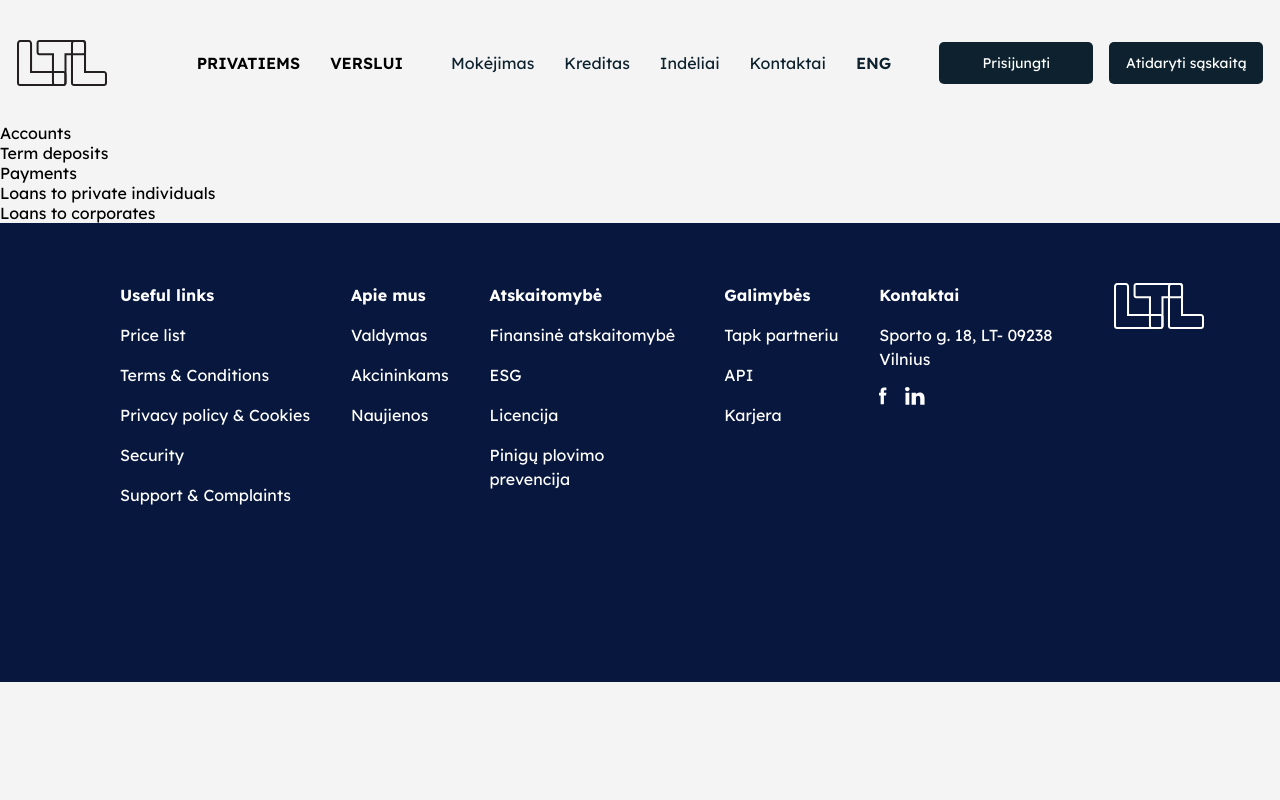
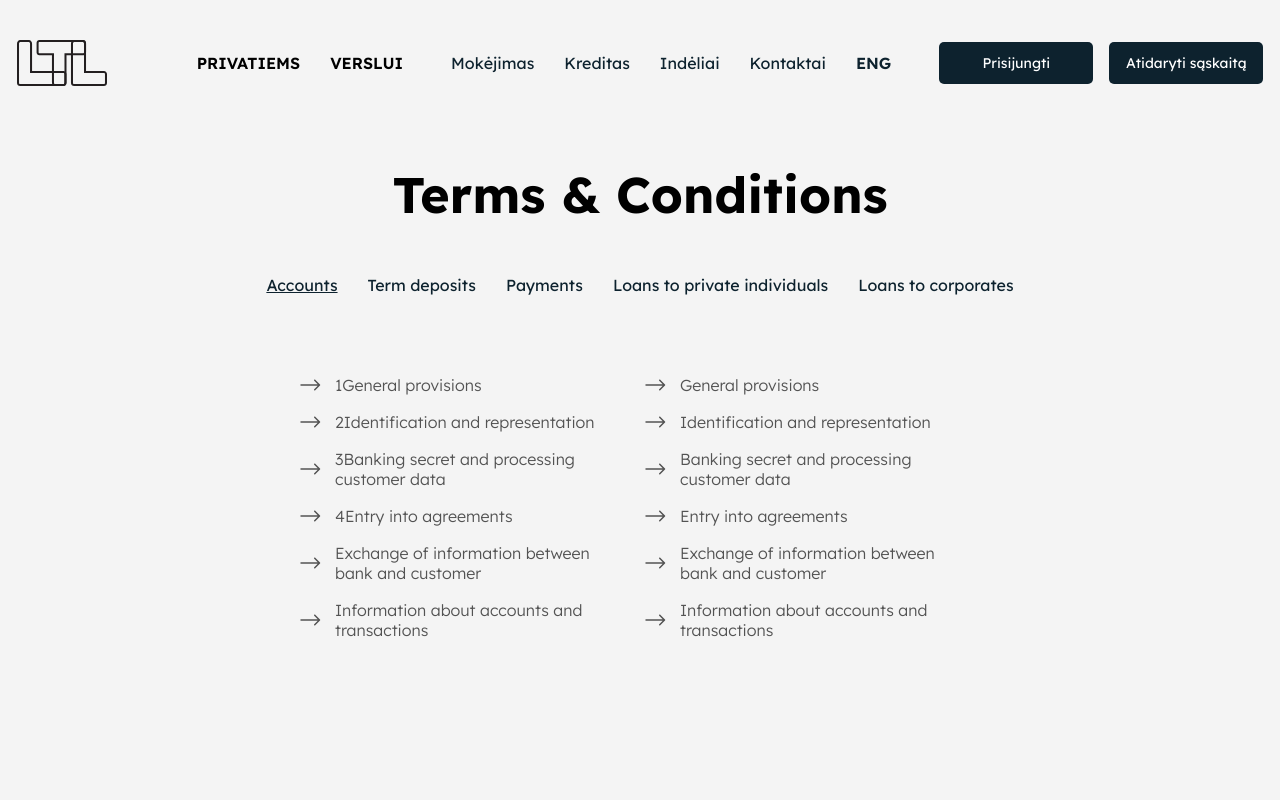
Before and after one commit to pinenetcoder/ltllanding, a Next.js app: page /terms-and-conditions in a window 1280 px wide. Shown: the top 800 px of the page. Built offline with nearby package versions, Linux system fonts and the light colour scheme.

Commit message:
LLP-21-TnC Page

```diff
--- a/src/pages/api/data/tnclinks.js
+++ b/src/pages/api/data/tnclinks.js
@@ -5,19 +5,19 @@ export const links = [
       uid: 0,
       links: [
          {
-            linkName: "General provisions",
+            linkName: "1General provisions",
             linkUrl: "https://www.handbook.fca.org.uk/handbook/GEN.pdf",
          },
          {
-            linkName: "Identification and representation",
+            linkName: "2Identification and representation",
             linkUrl: "https://www.handbook.fca.org.uk/handbook/GEN.pdf",
          },
          {
-            linkName: "Banking secret and processing customer data",
+            linkName: "3Banking secret and processing customer data",
             linkUrl: "https://www.handbook.fca.org.uk/handbook/GEN.pdf",
          },
          {
-            linkName: "Entry into agreements",
+            linkName: "4Entry into agreements",
             linkUrl: "https://www.handbook.fca.org.uk/handbook/GEN.pdf",
          },
          {
@@ -60,7 +60,7 @@ export const links = [
       uid: 1,
       links: [
          {
-            linkName: "General provisions",
+            linkName: "2General provisions",
             linkUrl: "https://www.handbook.fca.org.uk/handbook/GEN.pdf",
          },
          {
@@ -115,7 +115,7 @@ export const links = [
       uid: 2,
       links: [
          {
-            linkName: "General provisions",
+            linkName: "3General provisions",
             linkUrl: "https://www.handbook.fca.org.uk/handbook/GEN.pdf",
          },
          {
@@ -170,7 +170,7 @@ export const links = [
       uid: 3,
       links: [
          {
-            linkName: "General provisions",
+            linkName: "4General provisions",
             linkUrl: "https://www.handbook.fca.org.uk/handbook/GEN.pdf",
          },
          {
@@ -225,7 +225,7 @@ export const links = [
       uid: 4,
       links: [
          {
-            linkName: "General provisions",
+            linkName: "5General provisions",
             linkUrl: "https://www.handbook.fca.org.uk/handbook/GEN.pdf",
          },
          {
--- a/src/pages/terms-and-conditions.js
+++ b/src/pages/terms-and-conditions.js
@@ -4,68 +4,57 @@ import Link from "next/link"
 import { useEffect, useState } from "react"
 
 export default function temrsAndComditions() {
-   const [links, setLinks] = useState([])
+   const [links, setLinks] = useState([]);
+   const [activeTabLinks, setActiveTabLinks] = useState([]);
 
    useEffect(() => {
       const getLinks = async () => {
          const resp = await fetch(`/api/tnc`)
          const data = await resp.json();
          setLinks(data)
+         setActiveTabLinks(data[0].links)
       }
       getLinks()
    }, [])
 
-   function kuzia(e) {
-      let uid = e.target.dataset.uid;
-      const idx = links.findIndex(link => link.uid == uid)
-      console.log(idx)
+   function tabHandler(e) {
+      let idx = links.findIndex((tab) => tab.uid == e.target.dataset.id)
+      let temp = [...links]
+      temp.forEach((tab, index) => {
+         if (idx == index) tab.active = true
+         else tab.active = false
+      })
+      setLinks(temp)
+      setActiveTabLinks(temp[idx].links)
    }
 
-   const tabs = links.map((tab, idx) => {
    return (
-         <div data-id={tab.uid} onClick={(e) => { kuzia(e) }} key={idx} className={tab.active ? 'active' : ''}>{tab.tabName}</div>
-      )
-   })
-
-   return (
-      <>
       <IndexLayout>
          <main>
-               {tabs}
-            </main>
-            {/*<main>
             <section className={styles.termsAndConditionsSection}>
                <div className={styles.termsAndConditionsBlock}>
                   <h1>Terms & Conditions</h1>
                </div>
                <div className={styles.innerNavigationLinkList}>
-                     <Link className={styles.innerNavLink} href="/paccounts">Accounts</Link>
-                     <Link className={styles.innerNavLink} href="/termsdeposit">Term deposits</Link>
-                     <Link className={styles.innerNavLink} href="/payments">Payments</Link>
-                     <Link className={styles.innerNavLink} href="/">Loans to private individuals</Link>
-                     <Link className={styles.innerNavLink} href="/">Loans to corporates</Link>
+                  {links.map((tab, idx) => {
+                     return (
+                        <div data-id={tab.uid} onClick={(e) => { tabHandler(e) }} key={idx} className={tab.active ? 'active-tnc-tab' : ''}>{tab.tabName}</div>
+                     )
+                  })}
                </div>
                <div className={styles.termsAndConditionsLinks}>
                   <ul>
-                        <li><Link  target="_blank" href="https://www.handbook.fca.org.uk/handbook/GEN.pdf">General provisions</Link></li>
-                        <li>Identification and representation</li>
-                        <li>Banking secret and processing customer data</li>
-                        <li>Entry into agreements</li>
-                        <li>Exchange of information between bank and customer</li>
-                        <li>Information about accounts and transactions</li>
-                     </ul>
-                     <ul>
-                        <li>General provisions</li>
-                        <li>Identification and representation</li>
-                        <li>Banking secret and processing customer data</li>
-                        <li>Entry into agreements</li>
-                        <li>Exchange of information between bank and customer</li>
-                        <li>Information about accounts and transactions</li>
+                     {activeTabLinks.map((link, idx) => {
+                        return (
+                           <li key={idx}>
+                              <Link target="_blank" href={link.linkUrl} className={styles.linkStyle}>{link.linkName}</Link>
+                           </li>
+                        )
+                     })}
                   </ul>
                </div>
             </section>
-            </main>*/}
+         </main>
       </IndexLayout>
-      </>
    )
 }
--- a/src/styles/globals.scss
+++ b/src/styles/globals.scss
@@ -170,6 +170,10 @@ footer {
   margin: 0 auto;
 }
 
+.active-tnc-tab {
+  text-decoration: underline;
+}
+
 .light-green-action-button {
   width: 194px;
   height: 42px;
--- a/src/styles/termsAndConditions.module.scss
+++ b/src/styles/termsAndConditions.module.scss
@@ -1,5 +1,5 @@
 .termsAndConditionsSection {
-   padding: 26px 0 90px 0;
+   padding: 26px 0 180px 0;
 
    .termsAndConditionsBlock {
       width: 920px;
@@ -20,7 +20,11 @@
       justify-content: center;
       flex-wrap: wrap;
       margin-bottom: 80px;
+      gap: 30px;
+      cursor: pointer;
+      color: var(--main-text-color);
    }
+
 
    .innerNavLink {
       font-family: 'Lexend';
@@ -31,31 +35,28 @@
       text-decoration: none;
       margin-right: 30px;
 
+
+
       &:last-child {
          margin-right: 0;
-    }
-
-    &.change-language-link {
-      text-transform: uppercase;
-      font-weight: 600;
       }
    }
 
    .termsAndConditionsLinks {
-   width: 710px;
+      max-width: 710px;
       padding: 0 15px 0 15px;
       margin: 0 auto;
-   display: flex;
-   gap: 43px;
+
 
       ul {
-      width: 323px;
-      font-size: 16px;
-      font-weight: 300;
-      line-height: 20px;
-      color: var( --light-color);
+         width: 690px;
+         height: 300px;
+         display: flex;
+         flex-direction: column;
+         flex-wrap: wrap;
 
          li {
+            width: 323px;
             list-style: none;
             background: url(/assets/images/ArrowRight.svg) no-repeat left center;
             padding-left: 35px;
@@ -64,7 +65,15 @@
             &:last-child {
                margin-bottom: 0;
             }
+
+            .linkStyle {
+               font-size: 16px;
+               font-weight: 300;
+               line-height: 20px;
+               color: var(--light-color);
+               text-decoration: none;
             }
          }
       }
    }
+}
```
Lines whose indentation alone changed are shown as unchanged.
